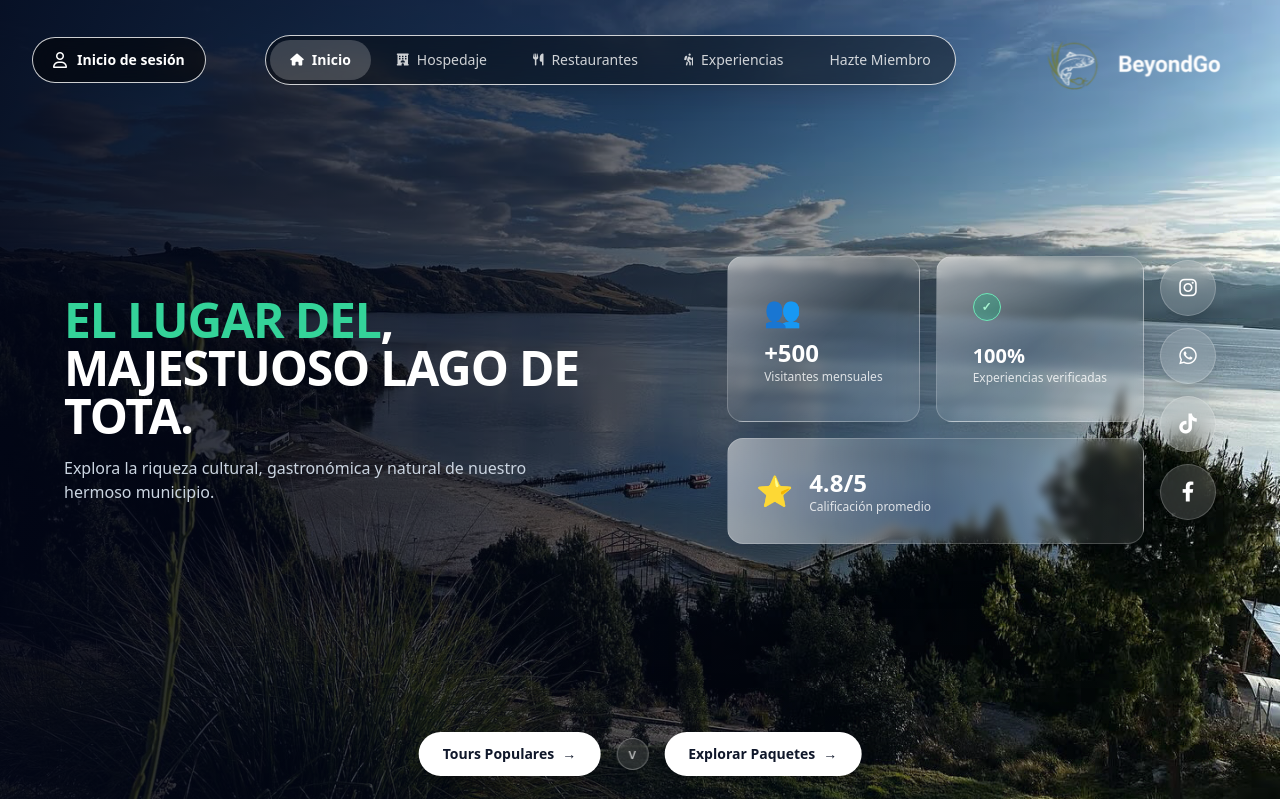
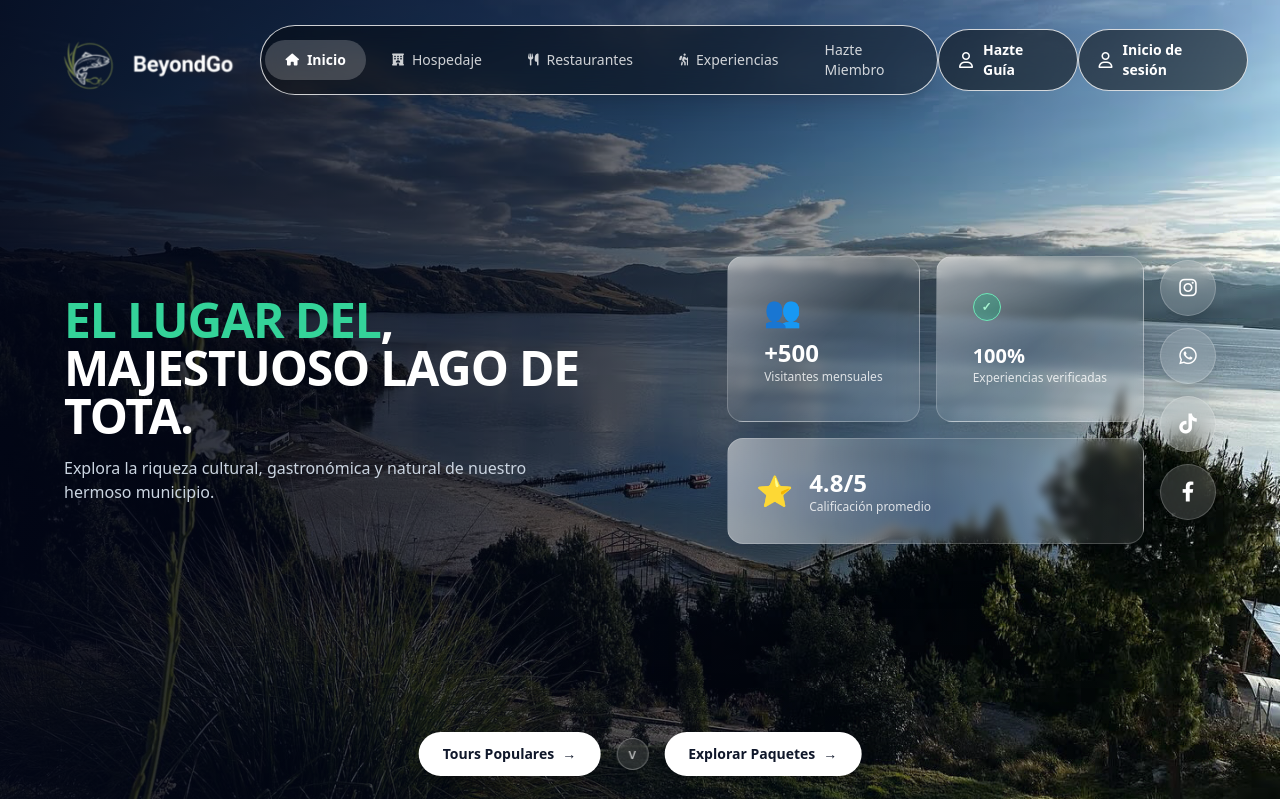
Before and after one commit to 71steven00/BeyondGo, a Django app: page / in a window 1280 px wide. Shown: the top 799 px of the page. Run offline with Django 5.2, Linux system fonts and the light colour scheme; some libraries are stand-ins or nearby versions.

Commit message:
refactor(ui): actualizar la barra de navegación (nav.html) en componentes

```diff
--- a/templates/components/nav.html
+++ b/templates/components/nav.html
@@ -3,12 +3,9 @@
 <nav id="main-nav"
     class="w-full fixed top-0 left-0 z-50 px-8 py-4 flex justify-between items-center pointer-events-none transition-all duration-300">
 
-    <!-- 1. Botón izquierdo: Inicio de sesión -->
+   <!-- 3. Logotipo derecho -->
     <div class="pointer-events-auto flex items-center">
-        <a href="{% url 'login' %}"
-            class="flex items-center gap-2.5 px-5 py-2.5 rounded-full border border-white/80 bg-black/50 backdrop-blur-md text-white text-sm font-semibold hover:text-white hover:bg-white/10 transition">
-            <i class="fa-regular fa-user text-base"></i>
-            <span>Inicio de sesión</span>
+            <img src="{% static 'icons/logo.ico' %}" alt="BeyondGo" class="h-16 md:h-20 w-auto object-contain">
         </a>
     </div>
 
@@ -54,11 +51,21 @@
         </div>
     </div>
 
-    <!-- 3. Logotipo derecho -->
-    <div class="pointer-events-auto flex items-center">
-        <img src="{% static 'icons/logo.ico' %}" alt="BeyondGo" class="h-16 md:h-20 w-auto object-contain">
-    </div>
+        <!-- 1. Botón izquierdo: Inicio de sesión -->
+        <div class="pointer-events-auto flex items-center">
 
+        <a href="{% url 'hazte_guia' %}"
+            class="flex items-center gap-2.5 px-5 py-2.5 rounded-full border border-white/80 bg-black/50 backdrop-blur-md text-white text-sm font-semibold hover:text-white hover:bg-white/10 transition">
+                <i class="fa-regular fa-user text-base"></i>
+            <span>Hazte Guía</span>
+        </a>
+
+            <a href="{% url 'login' %}"
+                class="flex items-center gap-2.5 px-5 py-2.5 rounded-full border border-white/80 bg-black/50 backdrop-blur-md text-white text-sm font-semibold hover:text-white hover:bg-white/10 transition">
+                    <i class="fa-regular fa-user text-base"></i>
+                <span>Inicio de sesión</span>
+            </a>
+        </div>
 </nav>
 
 <!-- Script para oscurecer el fondo al hacer scroll -->
```
